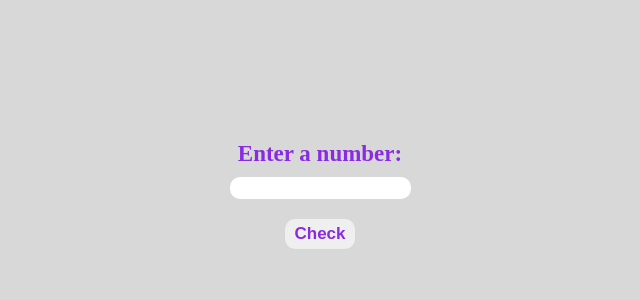
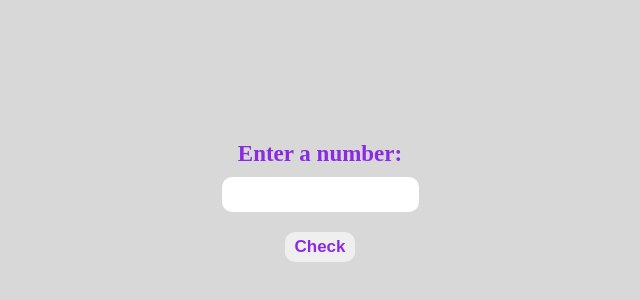
Before and after one commit to ergunsahe/check-perfect-number, a plain HTML site: page index.html in a window 1280 px wide. Shown: the part 132-432 px from the top of the page, without its empty margins (320-960 px from the left). Drawn offline with Linux system fonts and the light colour scheme.

Commit message:
add only  padding to input field

```diff
--- a/index.html
+++ b/index.html
@@ -24,7 +24,7 @@
         }
         #number{
             width: fit-content;
-            height: 20px;
+            padding: 10px;
             border-radius: 10px;
             border: 0px;
             margin: 10px;
```
